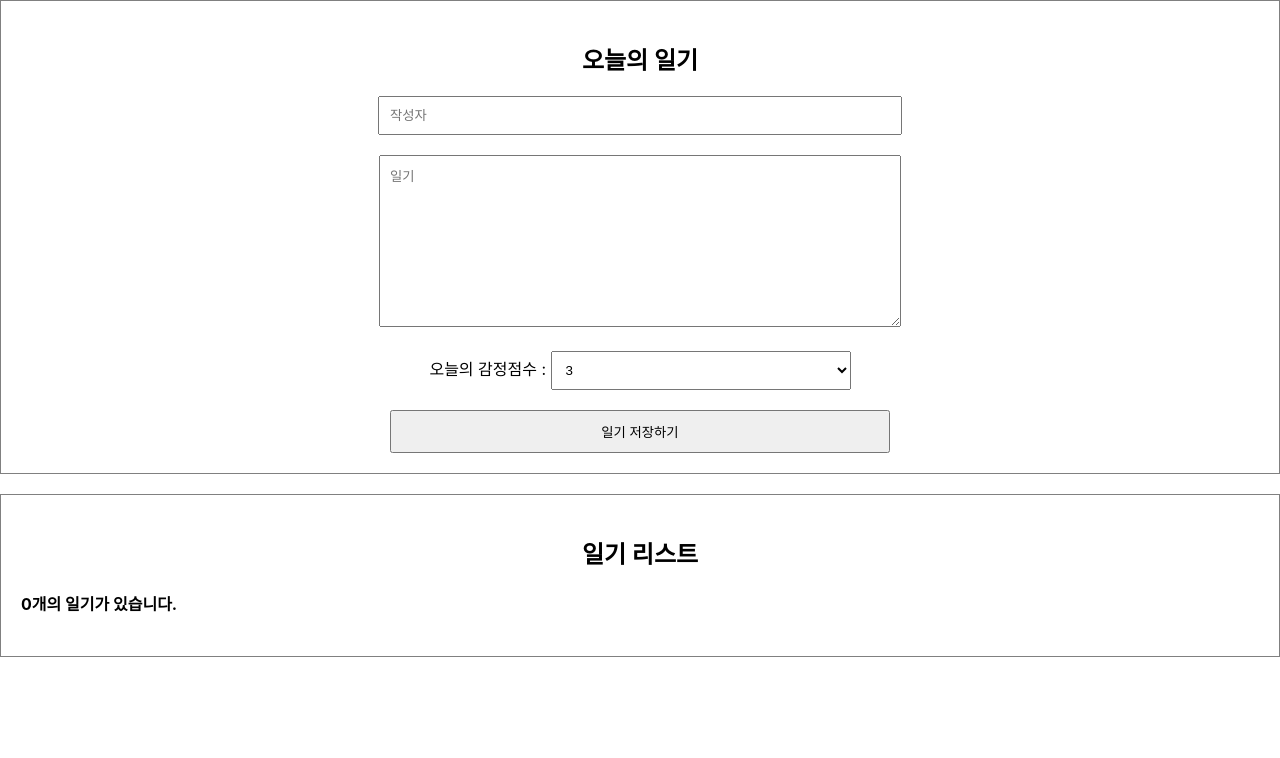
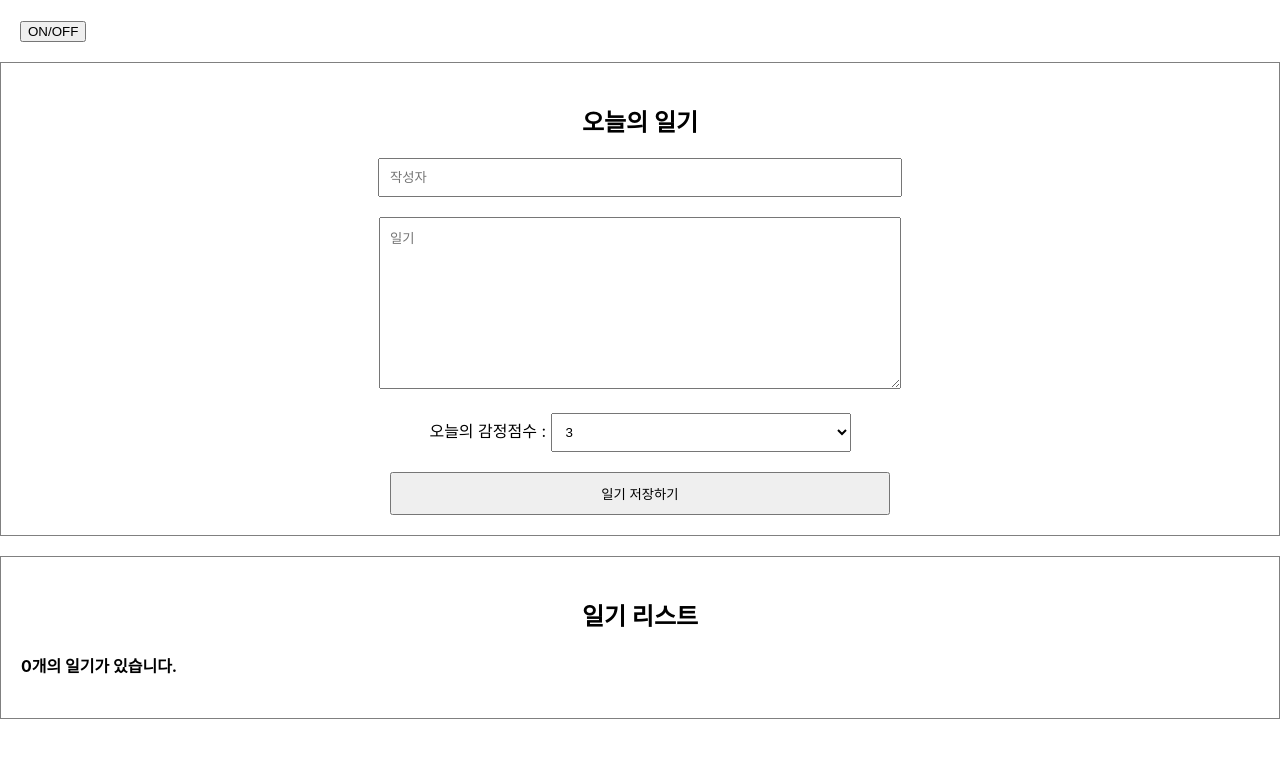
Before and after one commit to eungikim/EmotionDiary, a React (Create React App) app: page / in a window 1280 px wide. Shown: the top 758 px of the page. Built offline with nearby package versions, Linux system fonts and the light colour scheme.

Commit message:
Add lifecycle test file
Check the lifecycle, mount, update, unmount via using useEffect. And observe some variable.

```diff
--- a/src/App.js
+++ b/src/App.js
@@ -2,6 +2,7 @@ import { useRef, useState } from "react";
 import "./App.css";
 import DiaryEditor from "./DiaryEditor";
 import DiaryList from "./DiaryList";
+import Lifecycle from "./Lifecycle";
 
 const dummyList = [
   {
@@ -75,6 +76,7 @@ function App() {
 
   return (
     <div className="App">
+      <Lifecycle />
       <DiaryEditor onCreate={onCreate} />
       <DiaryList diaryList={data} onRemove={onRemove} onEdit={onEdit} />
     </div>
--- /dev/null
+++ b/src/Lifecycle.js
@@ -0,0 +1,44 @@
+import React, { useEffect, useState } from "react";
+
+const UnmountTest = () => {
+  useEffect(() => {
+    console.log("Mount!");
+    return () => {
+      // Unmount 시점에 실행이 됨
+      console.log("Unmount!");
+    };
+  }, []);
+
+  return <div>Unmount testing component</div>;
+};
+
+const Lifecycle = () => {
+  const [isVisible, setVisible] = useState(false);
+  const toggleVisible = () => setVisible(!isVisible);
+  // const [count, setCount] = useState(0);
+  // const [text, setText] = useState("");
+
+  /*
+  useEffect(() => {
+    console.log("Mount");
+  }, []);
+  useEffect(() => {
+    console.log("Update");
+  });
+  useEffect(() => {
+    console.log(`count is update: ${count}`);
+  }, [count]);
+  useEffect(() => {
+    console.log(`text is update: ${text}`);
+  }, [text]);
+*/
+
+  return (
+    <div style={{ padding: 20 }}>
+      <button onClick={toggleVisible}>ON/OFF</button>
+      {isVisible && <UnmountTest />}
+    </div>
+  );
+};
+
+export default Lifecycle;
```
